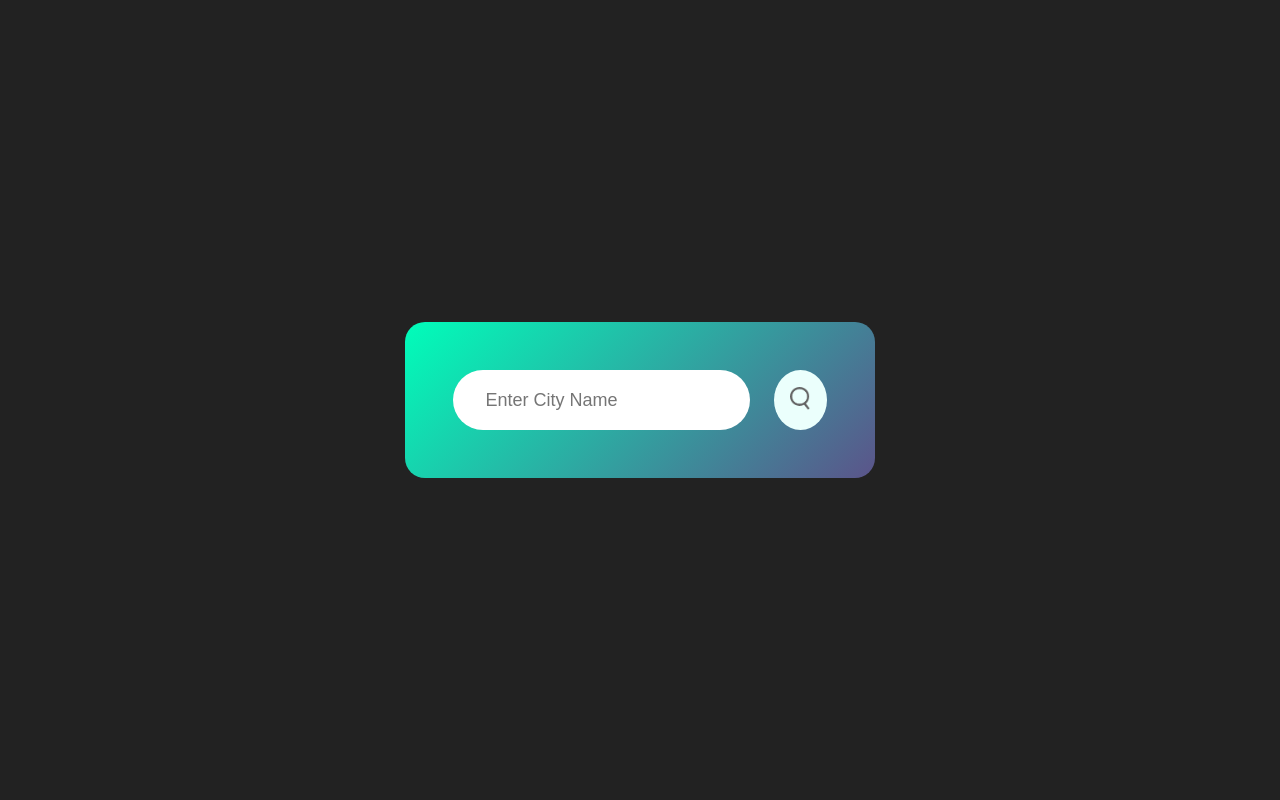
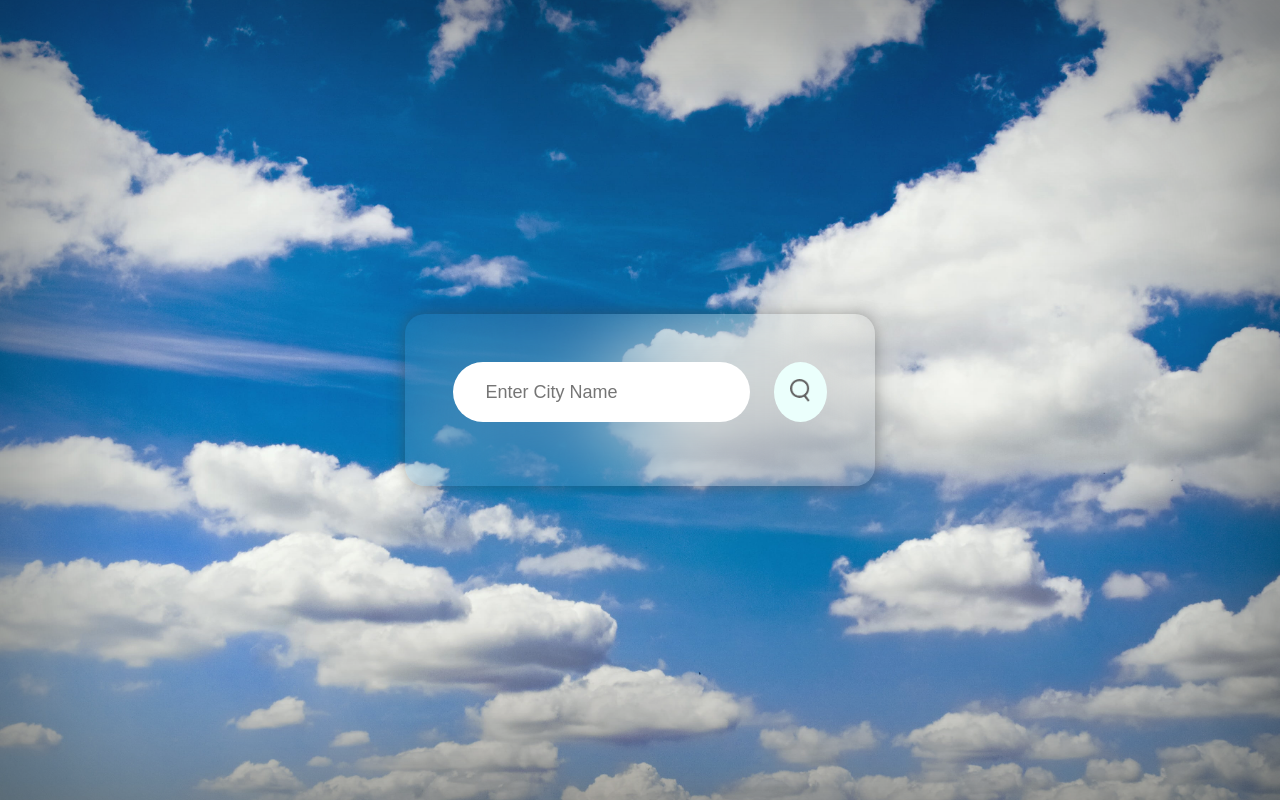
Before and after one commit to PetarIvanov47/JS-projects, a plain HTML site: page weather-app/index.html in a window 1280 px wide. Drawn offline with Linux system fonts and the light colour scheme.

Commit message:
background

```diff
--- a/weather-app/app.js
+++ b/weather-app/app.js
@@ -27,6 +27,7 @@ searchButtonElement.addEventListener('click', async (event) => {
 
 async function getWeatherData(city) {
     const apiUrl = `https://api.openweathermap.org/data/2.5/weather?q=${city}&appid=${apiKey}&units=metric`;
+
     const response = await fetch(apiUrl);
 
     if (!response.ok) {
--- a/weather-app/styles.css
+++ b/weather-app/styles.css
@@ -9,7 +9,7 @@
 
 html{
     font-family: 'Poppins', sans-serif;
-    color: white;
+    color: rgb(255, 255, 255);
     font-size: 16px;
 }
 
@@ -19,16 +19,53 @@ body{
     justify-content: center;
     align-items: center;
     background-color: #222;
+    background-image: url("images/clouds-background.jpg");
+    background-position: center;
+    background-repeat: no-repeat;
+    background-attachment: fixed;
+    background-size: cover;
+    position: relative;
 }
+
+body::before {
+    content: '';
+    position: absolute;
+    top: 0;
+    right: 0;
+    left: 0;
+    bottom: 0;
+    box-shadow: inset 0 0 2000px rgba(0, 0, 0, 0.6);
+}
+
 
 .card{
     width: 90%;
     max-width: 470px;
-    background: linear-gradient(135deg, #00feba, #5b548a);
+    /* border: 2px solid white; */
+    box-shadow: 0 0 1em 0 rgba(70, 70, 70, 0.5);
+    /* background: linear-gradient(135deg, #00feba, #5b548a); */
     border-radius: 20px;
     text-align: center;
     padding: 3em;
+    position: relative;
+    background: inherit;
+    overflow: hidden;
+    z-index: 999;
 }
+
+.card::before {
+    content: '';
+    position: absolute;
+    background: inherit;
+    top: 0;
+    left: 0;
+    right: 0;
+    bottom: 0;
+    box-shadow: inset 0 0 2000px rgba(200, 200, 200, 0.5);
+    filter: blur(50px);
+    z-index: -999;
+}
+
 
 .search{
     display: flex;
@@ -36,6 +73,7 @@ body{
     width: 100%;
     align-items: center;
     gap: 1.5em;
+    margin-bottom: 1em;
 }
 
 .search input{
@@ -78,8 +116,6 @@ body{
 
 .weatherImg {
     width: 60%;
-    display: block;
-    height: 100%;
 }
 
 h1{
```
Also changed, not shown: weather-app/images/clouds-background.jpg (added).
